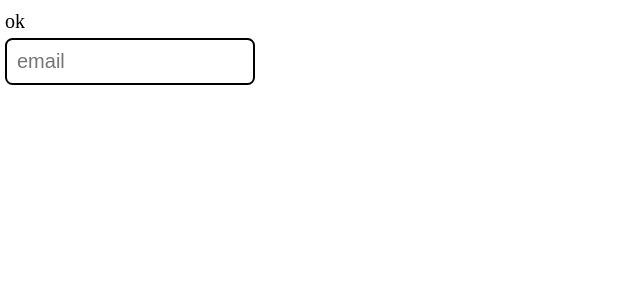
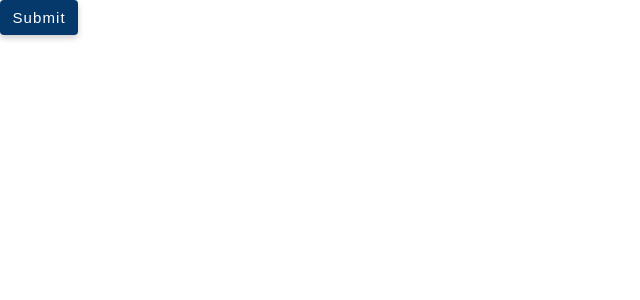
Before and after one commit to ShekharDhangar/Setu-Assignment, a React (Create React App) app: page / in a window 1280 px wide. Shown: the top 300 px of the page, without its empty margins (0-640 px from the left). Built offline with nearby package versions, Linux system fonts and the light colour scheme; the HTML template or start-up script is replaced by a standard one.

Commit message:
feat: Button Component
Added a simple Button component

```diff
--- a/src/App.css
+++ b/src/App.css
@@ -1,8 +1,9 @@
 :root {
+  --primary-clr: #05386b;
+  --secondary-clr: #04478a;
   --danger-clr: #c31010;
   --success-clr: #188f1d;
   --info-clr: #1a5eb1;
-  --primary-clr: #05386b;
   --box-shadow: 0 3px 6px 0 rgb(0 0 0 / 20%);
 }
 
--- a/src/App.js
+++ b/src/App.js
@@ -1,10 +1,11 @@
 import './App.css';
+import Button from './components/Button/Button';
 import Input from './components/Input/Input';
 
 function App() {
   return (
     <div className="App">
-      <Input label="ok" placeholder="email" type="email" />
+      <Button />
     </div>
   );
 }
--- /dev/null
+++ b/src/components/Button/Button.js
@@ -0,0 +1,12 @@
+import React from 'react';
+import styles from './Button.module.css';
+
+function Button() {
+  return (
+    <button type="button" className={styles.button}>
+      Submit
+    </button>
+  );
+}
+
+export default Button;
--- /dev/null
+++ b/src/components/Button/Button.module.css
@@ -0,0 +1,47 @@
+.button {
+  position: relative;
+  display: inline-block;
+  border-radius: 4px;
+  padding: 0 1.25rem;
+  min-width: max-content;
+  vertical-align: middle;
+  text-align: center;
+  text-overflow: ellipsis;
+  color: white;
+  background-color: var(--primary-clr);
+  box-shadow: var(--box-shadow);
+  font-size: 1.5rem;
+  line-height: 3.5rem;
+  letter-spacing: 1.1px;
+  overflow: hidden;
+  cursor: pointer;
+  transition: box-shadow 0.2s;
+}
+
+/* Hover, Focus */
+.button:hover {
+  background-color: var(--secondary-clr);
+  box-shadow: var(--box-shadow);
+}
+
+/* Active */
+.button:active {
+  scale: 1.02;
+  box-shadow: 0 5px 5px -3px rgba(0, 0, 0, 0.2), 0 8px 10px 1px rgba(0, 0, 0, 0.14), 0 3px 14px 2px rgba(0, 0, 0, 0.12);
+}
+
+/* Disabled */
+.button:disabled {
+  color: rgba(var(--onsurface-rgb, 0, 0, 0), 0.38);
+  background-color: rgba(var(--onsurface-rgb, 0, 0, 0), 0.12);
+  box-shadow: none;
+  cursor: initial;
+}
+
+.button:disabled::before {
+  opacity: 0;
+}
+
+.button:disabled::after {
+  opacity: 0;
+}
```
